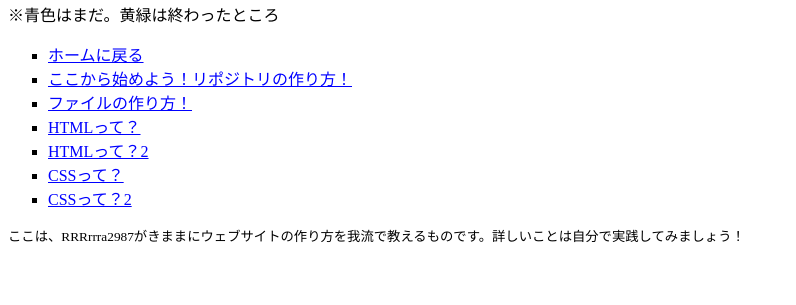
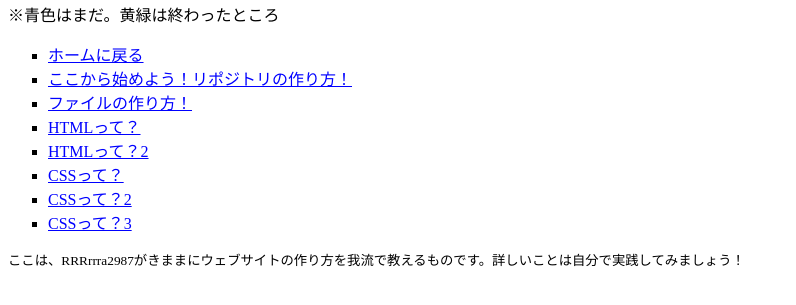
Before and after one commit to RRRrrra2987/to-ahiru, a plain HTML site: page github.html in a window 1280 px wide. Shown: the part 87-392 px from the top of the page, without its empty margins (0-796 px from the left). Drawn offline with Linux system fonts and the light colour scheme.

Commit message:
Update github.html

```diff
--- a/github.html
+++ b/github.html
@@ -16,6 +16,7 @@
             <li><a href="githubs/part4.html">HTMLって？2</a></li>
             <li><a href="githubs/part5.html">CSSって？</a></li>
             <li><a href="githubs/part6.html">CSSって？2</a></li>
+            <li><a href="githubs/part7.html">CSSって？3</a></li>
         </ul>
         <small>ここは、RRRrrra2987がきままにウェブサイトの作り方を我流で教えるものです。詳しいことは自分で実践してみましょう！</small>
     </body>
```
